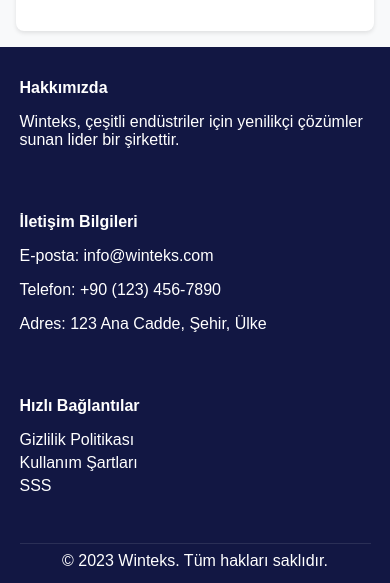
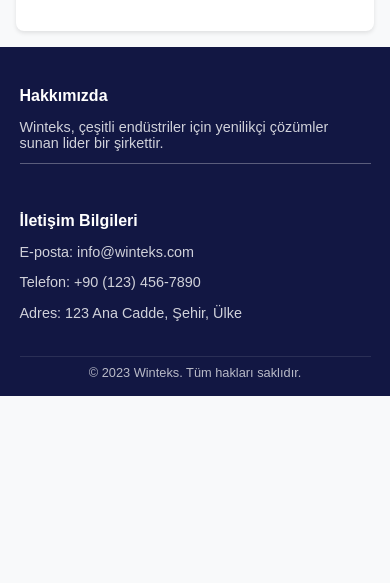
Before and after one commit to polarbeerd/winteks, a React (Vite) app: page / in a window 390 px wide. Shown: the part 703-1286 px from the top of the page. After the commit the page ends 1099 px from the top, so only its background shows below. Built offline with nearby package versions, Linux system fonts and the light colour scheme.

Commit message:
removed the third footer

```diff
--- a/src/App.css
+++ b/src/App.css
@@ -193,7 +193,7 @@
 .site-footer {
   background-color: #121743;
   color: white;
-  padding: 1rem 5%; /* Reduced from 2rem */
+  padding: 1rem 5%;
   margin-top: auto;
 }
 
@@ -201,56 +201,81 @@
   display: flex;
   justify-content: space-between;
   flex-wrap: wrap;
-  gap: 1rem; /* Reduced from 2rem */
+  gap: 1rem;
+  text-align: center;
 }
 
 .footer-section {
   flex: 1;
   min-width: 200px;
+  position: relative;
+  padding: 0 0.5rem; /* Reduced from 0 1rem */
 }
 
 .footer-section h3 {
-  margin-bottom: 0.5rem; /* Reduced from 1rem */
-  font-size: 1rem; /* Reduced from 1.2rem */
+  margin-bottom: 0.5rem;
+  font-size: 1rem;
 }
 
-.footer-section ul {
-  list-style-type: none;
-  padding: 0;
+.footer-section p {
+  color: white;
+  font-size: 0.9rem;
+  opacity: 0.8;
+  margin-bottom: 0.3rem;
 }
 
-.footer-section ul li {
-  margin-bottom: 0.3rem; /* Reduced from 0.5rem */
-}
-
-.footer-section a {
-  color: white;
-  text-decoration: none;
-  transition: opacity 0.3s ease;
-}
-
-.footer-section a:hover {
-  opacity: 0.8;
+/* Vertical separator for desktop view */
+.footer-section:not(:last-child)::after {
+  content: "";
+  position: absolute;
+  right: 0;
+  top: 10%;
+  height: 80%;
+  width: 1px;
+  background-color: rgba(255, 255, 255, 0.3);
 }
 
 .footer-bottom {
-  margin-top: 1rem; /* Reduced from 2rem */
+  margin-top: 1rem;
   text-align: center;
-  padding-top: 0.5rem; /* Reduced from 1rem */
+  padding-top: 0.5rem;
   border-top: 1px solid rgba(255, 255, 255, 0.1);
 }
 
 .footer-bottom p {
-  margin: 0; /* Remove top and bottom margin */
+  margin: 0;
+  font-size: 0.8rem;
+  opacity: 0.7;
 }
 
 @media screen and (max-width: 768px) {
   .footer-content {
     flex-direction: column;
+    text-align: left;
   }
 
   .footer-section {
-    margin-bottom: 1rem; /* Reduced from 1.5rem */
+    margin-bottom: 0.5rem;
+    padding: 0.5rem 0;
+    border-bottom: 1px solid rgba(255, 255, 255, 0.3);
+  }
+
+  .footer-section h3 {
+    margin-bottom: 0.3rem;
+  }
+
+  .footer-section p {
+    margin-bottom: 0.2rem;
+  }
+
+  /* Remove vertical separator for mobile view */
+  .footer-section:not(:last-child)::after {
+    display: none;
+  }
+
+  /* Remove border from the last footer section */
+  .footer-section:last-child {
+    border-bottom: none;
   }
 }
 
--- a/src/App.jsx
+++ b/src/App.jsx
@@ -208,20 +208,7 @@
                 <p>Telefon: +90 (123) 456-7890</p>
                 <p>Adres: 123 Ana Cadde, Şehir, Ülke</p>
               </div>
-              <div className="footer-section">
-                <h3>Hızlı Bağlantılar</h3>
-                <ul>
-                  <li>
-                    <Link to="/privacy-policy">Gizlilik Politikası</Link>
-                  </li>
-                  <li>
-                    <Link to="/terms-of-service">Kullanım Şartları</Link>
-                  </li>
-                  <li>
-                    <Link to="/faq">SSS</Link>
-                  </li>
-                </ul>
-              </div>
+              {/* Removed "Hızlı Bağlantılar" section */}
             </div>
             <div className="footer-bottom">
               <p>&copy; 2023 Winteks. Tüm hakları saklıdır.</p>
```
